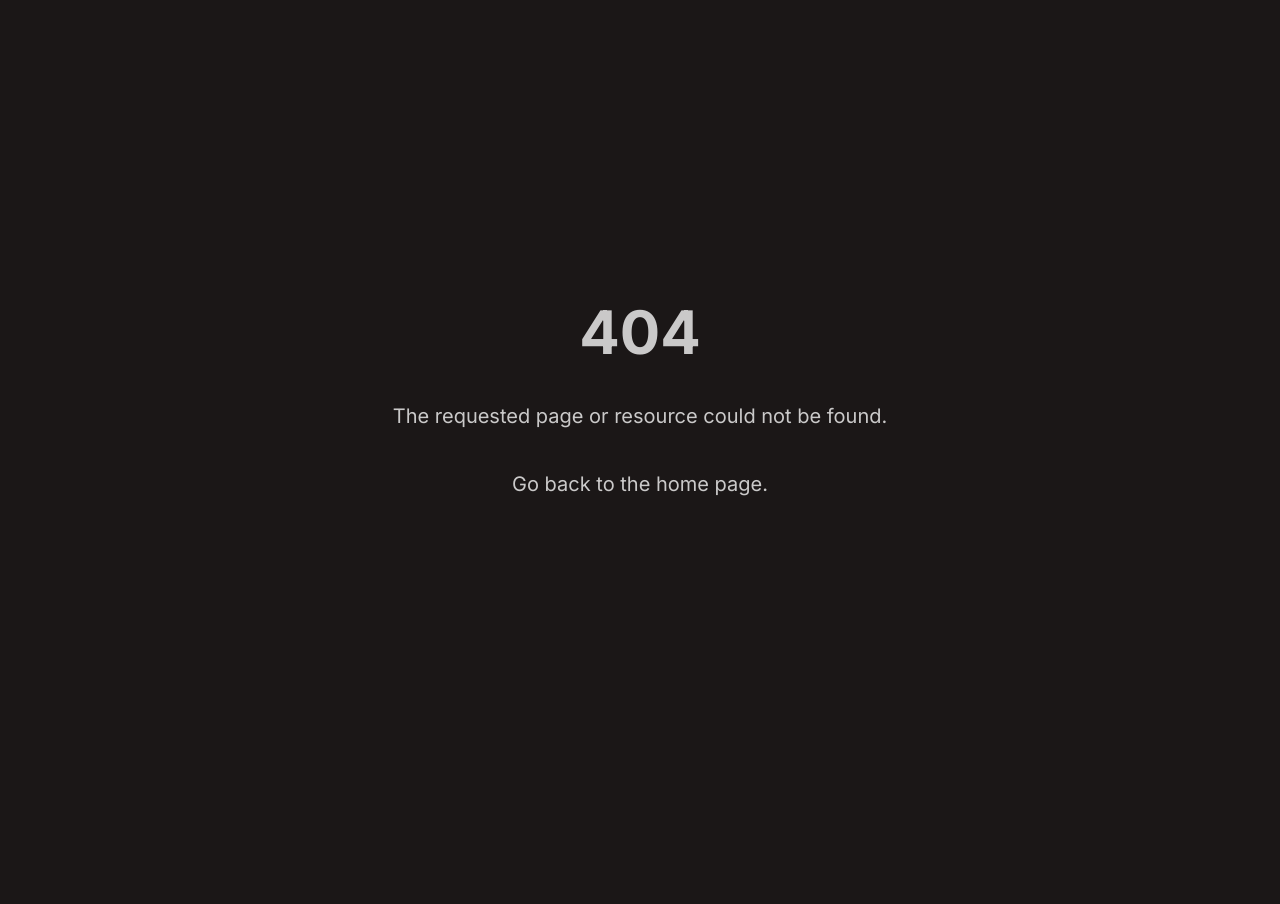
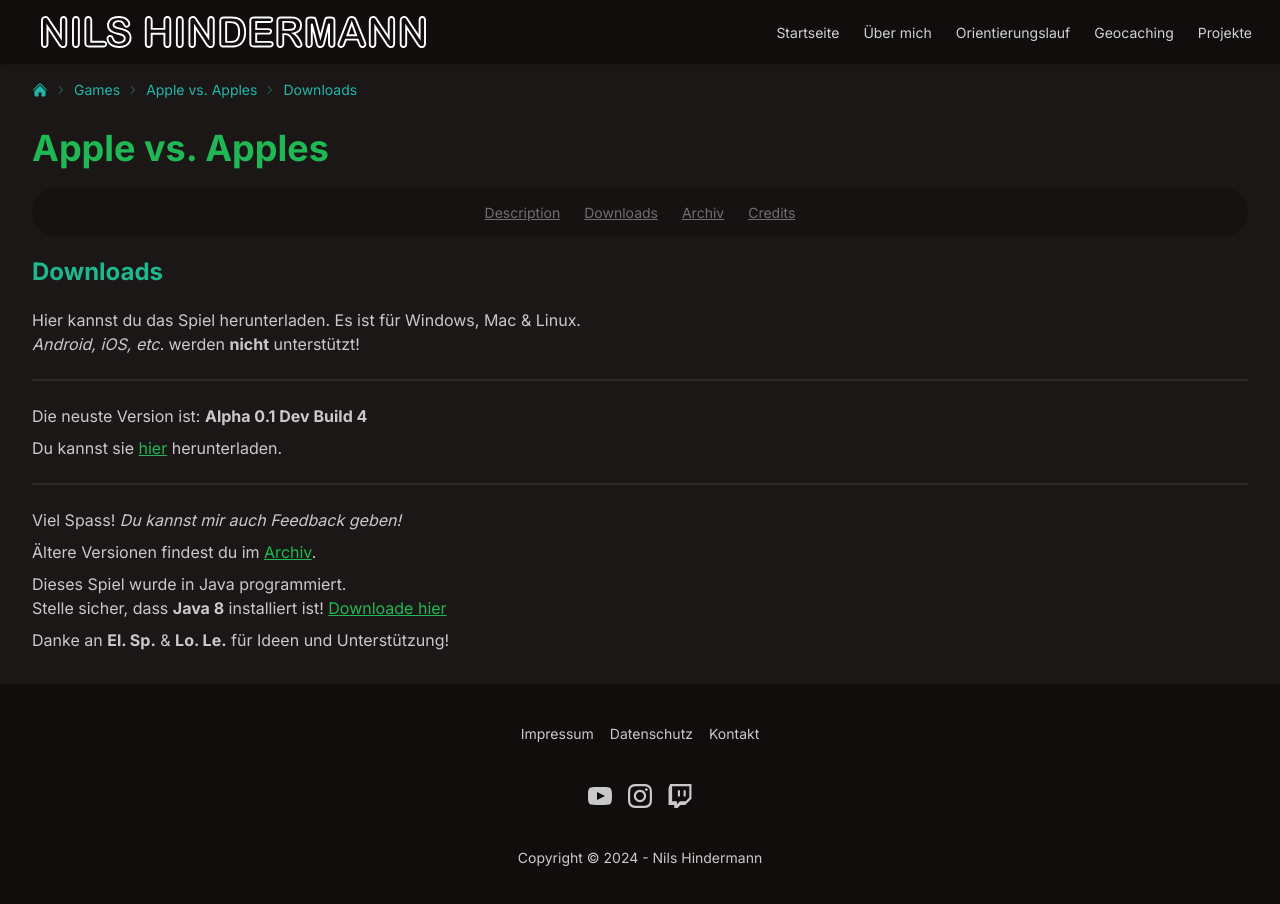
Before and after one commit to nilshindermann/nilsh.ch, a Next.js app: page /games/apple-vs-apples/downloads in a window 1280 px wide. Before the commit this address had no page. Shown: the top 904 px of the page. Before the commit the page ends 800 px from the top, so only its background shows below. Built offline with nearby package versions, Linux system fonts and the light colour scheme.

Commit message:
More work on game pages

```diff
--- /dev/null
+++ b/app/(default)/games/apple-vs-apples/archive/page.tsx
@@ -0,0 +1,18 @@
+import { Metadata } from 'next';
+import React, { ReactElement } from 'react';
+
+export const metadata: Metadata = {
+    title: 'Archiv - Apple vs. Apples - Nils Hindermann',
+    description: `Apple vs. Apples ist ein Spiel, das ich in Java entwickelt habe.
+    Die ersten Ansätze habe ich im Alter von 10 Jahren gemacht.
+    Das Spiel wurde mehrmals von Grund auf neu entwickelt.
+    Einige Versionen sind noch vorhanden.`,
+};
+
+export default function AppleVsApplesArchivePage(): ReactElement {
+    return (
+        <>
+            <h2>Archiv</h2>
+        </>
+    );
+}
--- /dev/null
+++ b/app/(default)/games/apple-vs-apples/credits/page.tsx
@@ -0,0 +1,18 @@
+import { Metadata } from 'next';
+import React, { ReactElement } from 'react';
+
+export const metadata: Metadata = {
+    title: 'Credits - Apple vs. Apples - Nils Hindermann',
+    description: `Apple vs. Apples ist ein Spiel, das ich in Java entwickelt habe.
+    Die ersten Ansätze habe ich im Alter von 10 Jahren gemacht.
+    Das Spiel wurde mehrmals von Grund auf neu entwickelt.
+    Einige Versionen sind noch vorhanden.`,
+};
+
+export default function AppleVsApplesCreditsPage(): ReactElement {
+    return (
+        <>
+            <h2>Credits</h2>
+        </>
+    );
+}
--- /dev/null
+++ b/app/(default)/games/apple-vs-apples/downloads/page.tsx
@@ -0,0 +1,63 @@
+import { Metadata } from 'next';
+import React, { ReactElement } from 'react';
+import Link from '@/components/link';
+
+export const metadata: Metadata = {
+    title: 'Downloads - Apple vs. Apples - Nils Hindermann',
+    description: `Apple vs. Apples ist ein Spiel, das ich in Java entwickelt habe.
+    Die ersten Ansätze habe ich im Alter von 10 Jahren gemacht.
+    Das Spiel wurde mehrmals von Grund auf neu entwickelt.
+    Einige Versionen sind noch vorhanden.`,
+};
+
+interface Version {
+    name: string;
+    url: string;
+}
+
+export default function AppleVsApplesDownloadsPage(): ReactElement {
+    const latestVersion: Version = {
+        name: 'Alpha 0.1 Dev Build 4',
+        url: 'https://github.com/nilshindermann/AppleVsApples/releases/download/Alpha-0.1-4/Apple.vs.Apples.0.1-4-Alpha.jar',
+    };
+
+    return (
+        <>
+            <h2>Downloads</h2>
+            <p className="mb-2">
+                Hier kannst du das Spiel herunterladen. Es ist für Windows, Mac
+                & Linux.
+                <br />
+                <i>Android, iOS, etc.</i> werden <b>nicht</b> unterstützt!
+            </p>
+            <div className="divider" />
+            <p className="mb-2">
+                Die neuste Version ist: <b>{latestVersion.name}</b>
+            </p>
+            <p className="mb-2">
+                Du kannst sie <Link href={latestVersion.url}>hier</Link>{' '}
+                herunterladen.
+            </p>
+            <div className="divider" />
+            <p className="mb-2">
+                Viel Spass! <i>Du kannst mir auch Feedback geben!</i>
+            </p>
+            <p className="mb-2">
+                Ältere Versionen findest du im{' '}
+                <Link href="/games/apple-vs-apples/archive">Archiv</Link>.
+            </p>
+            <p className="mb-2">
+                Dieses Spiel wurde in Java programmiert.
+                <br />
+                Stelle sicher, dass <b>Java 8</b> installiert ist!{' '}
+                <Link href="https://www.java.com/de/download/">
+                    Downloade hier
+                </Link>
+            </p>
+            <p>
+                Danke an <b>El. Sp.</b> & <b>Lo. Le.</b> für Ideen und
+                Unterstützung!
+            </p>
+        </>
+    );
+}
--- /dev/null
+++ b/app/(default)/games/apple-vs-apples/layout.tsx
@@ -0,0 +1,41 @@
+import React from 'react';
+import Link from '@/components/link';
+
+export default function AppleVsApplesLayout({
+    children,
+}: {
+    children: React.ReactNode;
+}): React.ReactNode {
+    return (
+        <>
+            <h1>Apple vs. Apples</h1>
+            <div role="tablist" className="tabs tabs-box justify-center">
+                <Link role="tab" className="tab" href="/games/apple-vs-apples">
+                    Description
+                </Link>
+                <Link
+                    role="tab"
+                    className="tab"
+                    href="/games/apple-vs-apples/downloads"
+                >
+                    Downloads
+                </Link>
+                <Link
+                    role="tab"
+                    className="tab"
+                    href="/games/apple-vs-apples/archive"
+                >
+                    Archiv
+                </Link>
+                <Link
+                    role="tab"
+                    className="tab"
+                    href="/games/apple-vs-apples/credits"
+                >
+                    Credits
+                </Link>
+            </div>
+            <div className="mt-5">{children}</div>
+        </>
+    );
+}
--- a/app/(default)/games/apple-vs-apples/page.tsx
+++ b/app/(default)/games/apple-vs-apples/page.tsx
@@ -1,6 +1,5 @@
 import { Metadata } from 'next';
 import React, { ReactElement } from 'react';
-import Link from '@/components/link';
 
 export const metadata: Metadata = {
     title: 'Apple vs. Apples - Nils Hindermann',
@@ -13,10 +12,8 @@ export const metadata: Metadata = {
 export default function AppleVsApplesPage(): ReactElement {
     return (
         <>
-            <h1 className="text-primary mb-5 text-4xl font-bold">
-                Apple vs. Apples
-            </h1>
-            <p>
+            <h2>Über das Spiel</h2>
+            <p className="mb-2">
                 <b>Apple vs. Apples</b> ist ein Spiel, das ich in Java
                 entwickelt habe. Die ersten Ansätze habe ich im Alter von 10
                 Jahren gemacht. Das Spiel wurde mehrmals von Grund auf neu
@@ -25,12 +22,41 @@ export default function AppleVsApplesPage(): ReactElement {
                 man Münzen sammeln und später im Shop Upgrades kaufen.
                 Allerdings ist der Shop noch nicht implementiert.
             </p>
-            <p>
-                Bis diese Seite noch nicht fertig ist, kannst du das Spiel auf{' '}
-                <Link href="https://applevsapples.nilsh.ch">
-                    applevsapples.nilsh.ch
-                </Link>{' '}
-                herunterladen.
+
+            <div className="divider" />
+
+            <p className="mb-2">
+                Im Spiel gibt es den Spieler, den du steuerst. Dann gibt es noch
+                andere Arten von Äpfel.
+            </p>
+
+            <p className="mb-2">
+                Die roten Äpfel sind deine Gegner. Weiche ihnen aus und töte
+                sie, um Punkte zu holen.
+                <br />
+                Um deine Gegner zu töten, kannst du die Pistole in deinem
+                Inventar benutzen.
+                <br />
+                Wenn du eine bestimmte Anzahl von Punkten erreicht hast, wirst
+                du ins nächste Level gebracht.
+                <br />
+                Aktuell gibt es nur <b>zwei</b> Level, aber es werden noch mehr!
+            </p>
+
+            <p className="mb-2">
+                Die gelben Äpfel dienen zur Auffüllen deiner Leben. Du hast 10
+                Herzen, die sich nicht einfach so erholen.
+                <br />
+                Sammle diese Äpfel, um jeweils ein Herz aufzufüllen.
+                <br />
+                Es sind immer <b>fünf</b> gelbe Äpfel in der Welt. Aber gib
+                acht, sie bleiben nur 10 Sekunden an Ort und Stelle. Dann werden
+                sie zufällig an einen neuen Ort teleportiert.
+            </p>
+
+            <p className="mb-2">
+                Mit der Pistole in deinem Inventar kannst du deine Gegner töten.
+                Je nach Schwierigkeitsgrad macht sie mehr oder weniger Schaden.
             </p>
         </>
     );
--- a/components/breadcrumbs.tsx
+++ b/components/breadcrumbs.tsx
@@ -31,6 +31,10 @@ export default function Breadcrumbs(): React.ReactNode {
 
     const segments = pathname.split('/').filter(Boolean);
 
+    function capitalizeFirstLetter(string: string): string {
+        return string.charAt(0).toUpperCase() + string.slice(1);
+    }
+
     return (
         <div className="breadcrumbs text-accent my-2 text-sm">
             <ul>
@@ -45,13 +49,15 @@ export default function Breadcrumbs(): React.ReactNode {
                     return (
                         <li key={href}>
                             {isLast ? (
-                                (mappings[segment] ?? segment)
+                                (mappings[segment] ??
+                                capitalizeFirstLetter(segment))
                             ) : (
                                 <Link
                                     href={href}
                                     className="link-accent no-underline"
                                 >
-                                    {mappings[segment] ?? segment}
+                                    {mappings[segment] ??
+                                        capitalizeFirstLetter(segment)}
                                 </Link>
                             )}
                         </li>
```
